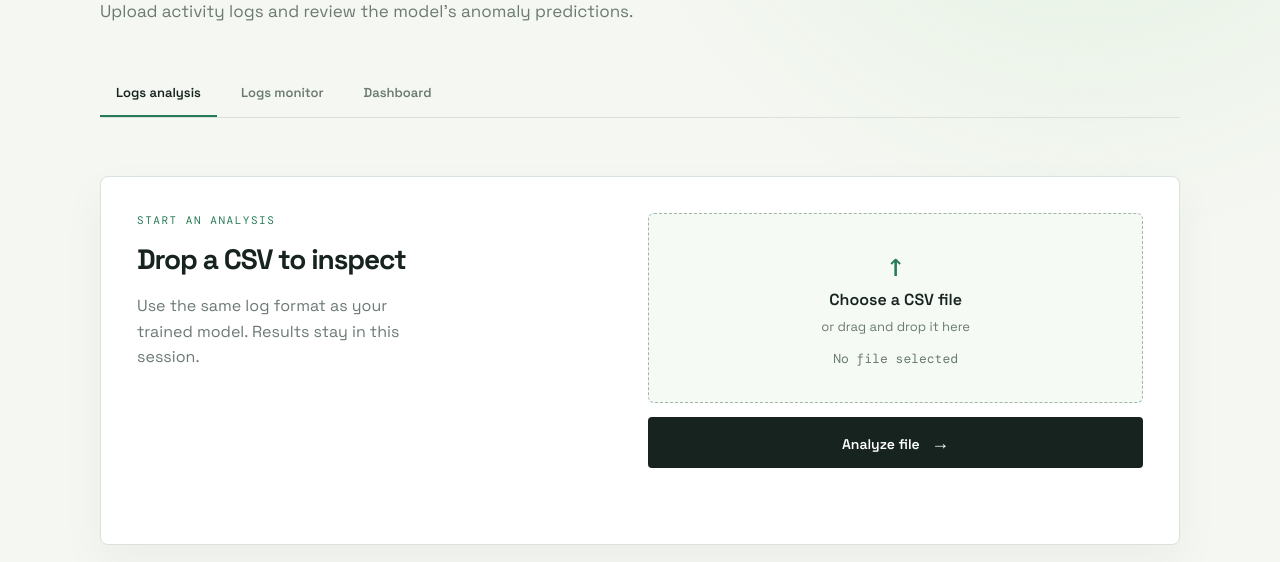
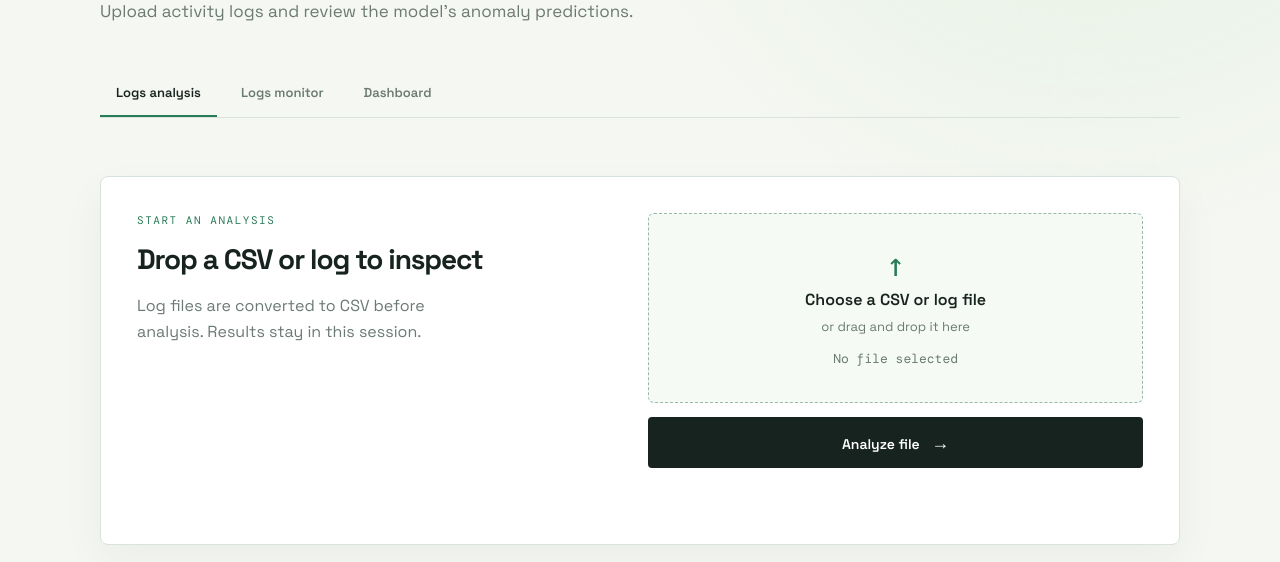
Before and after one commit to Parth101025r/insider-threat, a FastAPI app: page / in a window 1280 px wide. Shown: the part 249-811 px from the top of the page. Run offline with FastAPI, Linux system fonts and the light colour scheme; parts of the project's set-up code (start-up, migrations or seed data) failed here and were passed over.

Commit message:
fixed log file not uploading issue

```diff
--- a/analysis.py
+++ b/analysis.py
@@ -1,6 +1,6 @@
 import keras
 import joblib
-import pandas as pd
+import csv
 import pandas as pd
 import numpy as np
 import datetime
@@ -33,29 +33,17 @@ FEATURE_COLUMNS = [
 ANN_MODEL = keras.models.load_model("D:\\Projects\\Insider Threat\\models\\ann_model.keras")
 RF_MODEL = joblib.load("D:\\Projects\\Insider Threat\\models\\rf_model.joblib")
 
-def log_to_csv(log_file, delimiter=None):
-    with open(log_file, "r", encoding="utf-8") as f:
-        lines = [line.strip() for line in f if line.strip()]
+def log_to_csv(log_file, csv_file):
+    with open(log_file, "r", encoding="utf-8") as infile:
+        lines = [line.strip() for line in infile if line.strip()]
 
-    rows = []
+    with open(csv_file, "w", newline="", encoding="utf-8") as outfile:
+        writer = csv.writer(outfile)
 
-    for line in lines:
-        if delimiter:
-            rows.append(line.split(delimiter))
-        else:
-            rows.append(line.split())
+        for line in lines:
+            writer.writerow([line])
 
-    max_columns = max(len(row) for row in rows)
-
-    # Make all rows equal length
-    rows = [
-        row + [""] * (max_columns - len(row))
-        for row in rows
-    ]
-
-    columns = [f"column_{i+1}" for i in range(max_columns)]
-
-    return pd.DataFrame(rows, columns=columns)
+    print(f"CSV file created: {csv_file}")
 
 
 def preprocess(df):
--- a/app.py
+++ b/app.py
@@ -1,5 +1,7 @@
 import json
 import math
+import tempfile
+from pathlib import Path
 
 from fastapi import FastAPI, Request, UploadFile, File, HTTPException
 from fastapi.templating import Jinja2Templates
@@ -41,15 +43,37 @@ def home(request: Request):
 
 @app.post("/api/analysis/logs")
 async def logsAnalysis(file: UploadFile = File(...)):
+    if not file.filename:
+        raise HTTPException(status_code=400, detail="Please upload a CSV or LOG file.")
 
-    if not file.filename or not file.filename.lower().endswith(".csv"):
-        raise HTTPException(status_code=400, detail="Please upload a CSV file.")
+    file_extension = Path(file.filename).suffix.lower()
+    if file_extension not in {".csv", ".log"}:
+        raise HTTPException(status_code=400, detail="Please upload a CSV or LOG file.")
 
     try:
+        if file_extension == ".log":
+            with tempfile.TemporaryDirectory() as temp_dir:
+                log_path = Path(temp_dir) / "upload.log"
+                csv_path = Path(temp_dir) / "converted.csv"
+                log_path.write_bytes(await file.read())
+                log_to_csv(log_path, csv_path)
 
-        data = pd.read_csv(file.file)
+                if csv_path.stat().st_size == 0:
+                    raise HTTPException(
+                        status_code=400,
+                        detail="The uploaded log is empty.",
+                    )
+
+                data = pd.read_csv(
+                    csv_path,
+                    header=None,
+                    names=["log_line"],
+                )
+        else:
+            data = pd.read_csv(file.file)
+
         if data.empty:
-            raise HTTPException(status_code=400, detail="The uploaded CSV is empty.")
+            raise HTTPException(status_code=400, detail="The uploaded file is empty.")
 
         predictions = getPredictions(data)
         result = data.copy()
--- a/templates/index.html
+++ b/templates/index.html
@@ -41,16 +41,16 @@
         <section class="upload-panel" aria-labelledby="upload-title">
             <div class="upload-copy">
                 <p class="eyebrow">Start an analysis</p>
-                <h2 id="upload-title">Drop a CSV to inspect</h2>
-                <p>Use the same log format as your trained model. Results stay in this session.</p>
+                <h2 id="upload-title">Drop a CSV or log to inspect</h2>
+                <p>Log files are converted to CSV before analysis. Results stay in this session.</p>
             </div>
             <form id="upload-form">
                 <label class="drop-zone" id="drop-zone" for="file-input">
                     <span class="upload-icon">↑</span>
-                    <span class="drop-title">Choose a CSV file</span>
+                    <span class="drop-title">Choose a CSV or log file</span>
                     <span class="drop-hint">or drag and drop it here</span>
                     <span class="file-name" id="file-name">No file selected</span>
-                    <input id="file-input" name="file" type="file" accept=".csv,text/csv" required>
+                    <input id="file-input" name="file" type="file" accept=".csv,.log,text/csv,text/plain" required>
                 </label>
                 <button class="analyze-button" id="analyze-button" type="submit">Analyze file <span>→</span></button>
             </form>
```
